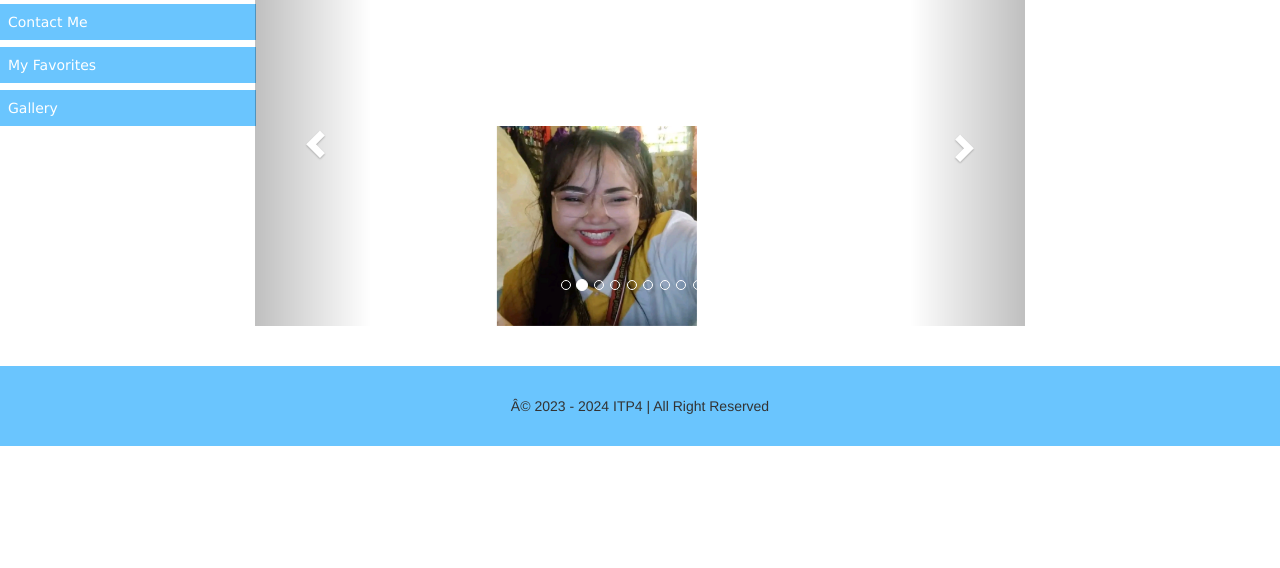
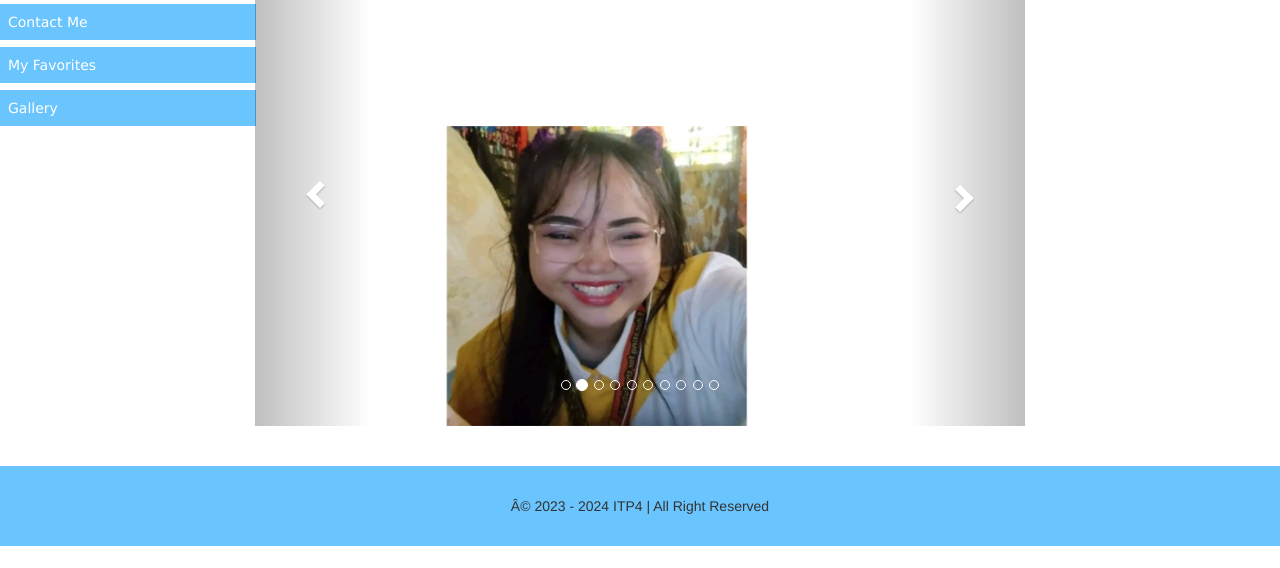
Before and after one commit to Yennyboo08/Prelim-exam, a plain HTML site: page Galleryfinal.html in a window 1280 px wide. Shown: the part 232-800 px from the top of the page. Drawn offline with nearby package versions, Linux system fonts and the light colour scheme.

Commit message:
Update Galleryfinal.html

```diff
--- a/Galleryfinal.html
+++ b/Galleryfinal.html
@@ -47,8 +47,8 @@
 }
 
 .carousel-inner img {
-  width: 200px; /* Set the width of the images */
-  height: 200px; /* Set the height of the images */
+  width: 300px; /* Set the width of the images */
+  height: 300px; /* Set the height of the images */
   margin: 0 auto; /* Center the images */
   display: block; /* Ensure images are block elements */
 }
```
